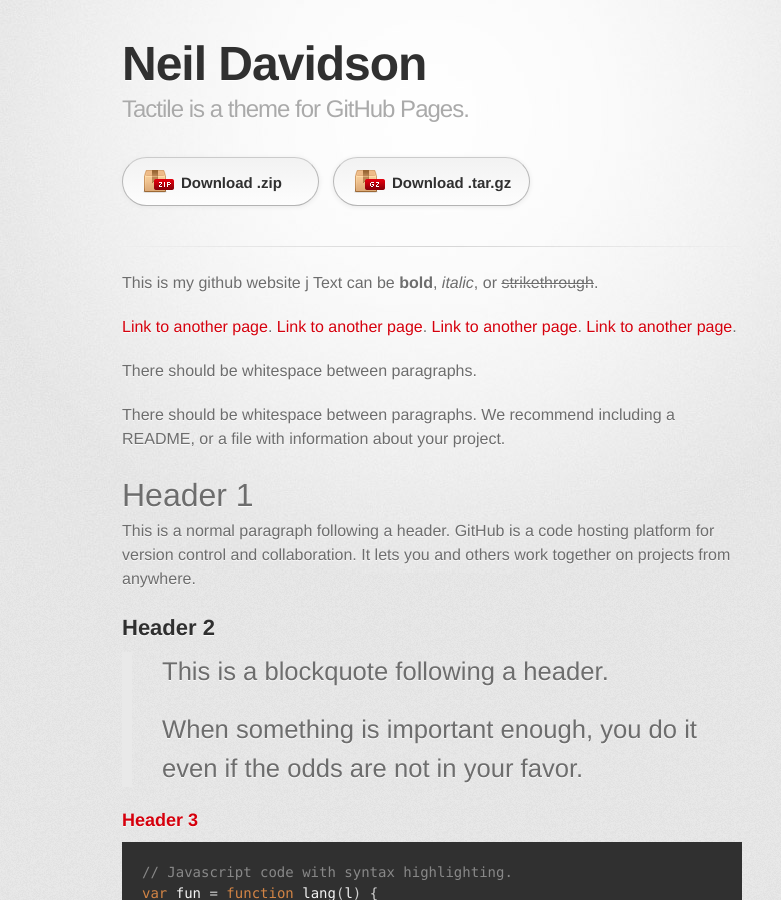
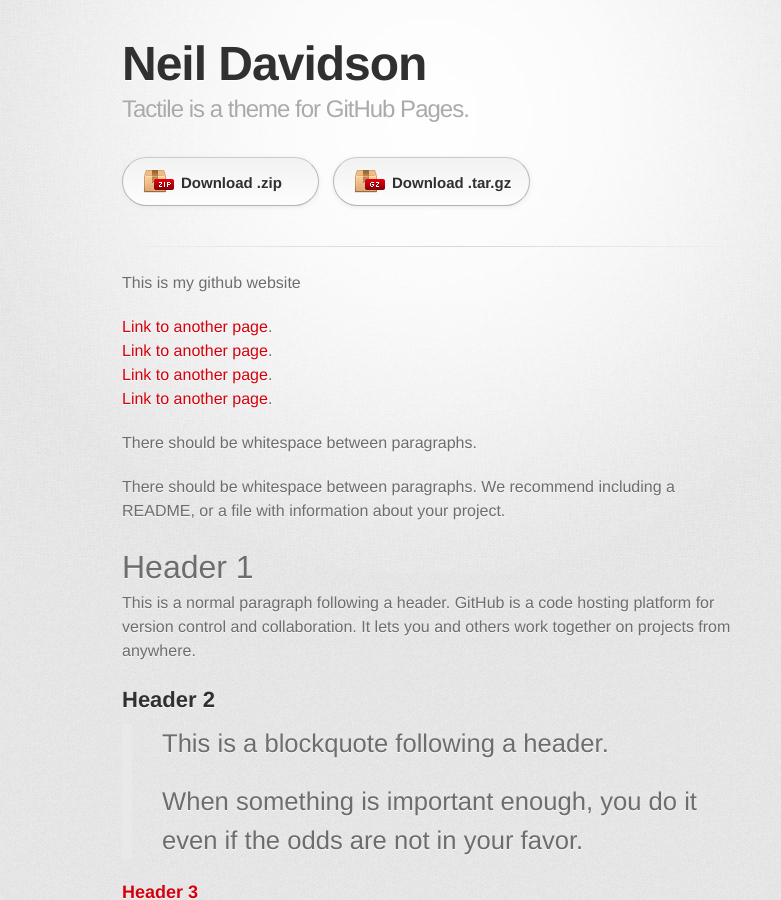
Before and after one commit to davidsonn1/davidsonn1.github.io, a Jekyll site: the page built from index.md, in a window 1280 px wide and 900 px high. Shown: the whole window, without its empty margins (208-989 px from the left). Built offline with Jekyll 4.4.1, drawn with Linux system fonts in a browser that asks for light colours; some web fonts are replaced; our own code applies the rules of GitHub Pages for plain Markdown files.

Commit message:
Update index.md

```diff
--- a/index.md
+++ b/index.md
@@ -1,12 +1,12 @@
 
-This is my github website
-j
-Text can be **bold**, _italic_, or ~~strikethrough~~.
+This is my github website<br>
 
-[Link to another page](./another-page.html).
-[Link to another page](./another-page.html).
-[Link to another page](./another-page.html).
-[Link to another page](./another-page.html).
+
+
+[Link to another page](./another-page.html).<br>
+[Link to another page](./another-page.html).<br>
+[Link to another page](./another-page.html).<br>
+[Link to another page](./another-page.html).<br>
 
 There should be whitespace between paragraphs.
 
```
